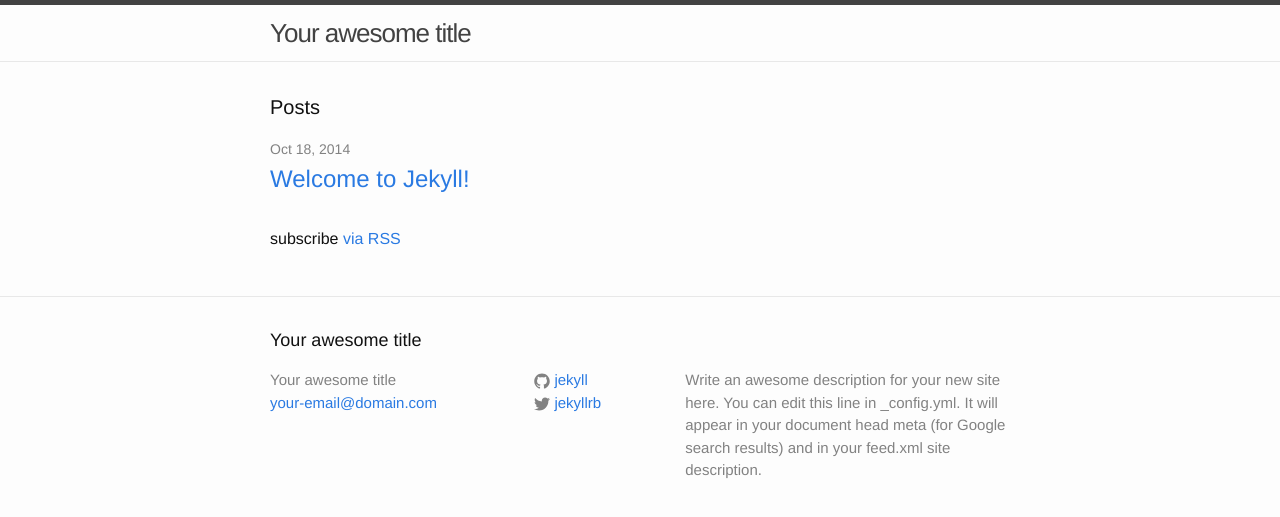
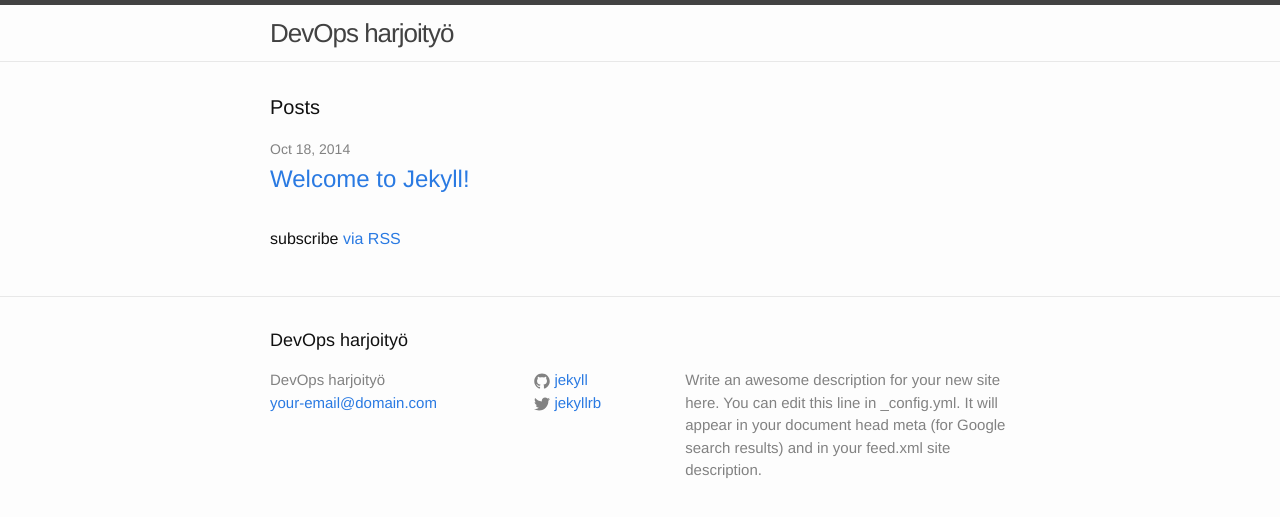
Before and after one commit to EeroOit/Jekyll-devops, a Jekyll site: the page built from index.html, in a window 1280 px wide. Shown: the top 517 px of the page. Built offline with Jekyll 4.4.1, drawn with Linux system fonts in a browser that asks for light colours.

Commit message:
Update _config.yml

```diff
--- a/_config.yml
+++ b/_config.yml
@@ -1,5 +1,5 @@
 # Site settings
-title: Your awesome title
+title: DevOps harjoityö
 email: your-email@domain.com
 description: > # this means to ignore newlines until "baseurl:"
   Write an awesome description for your new site here. You can edit this
```
